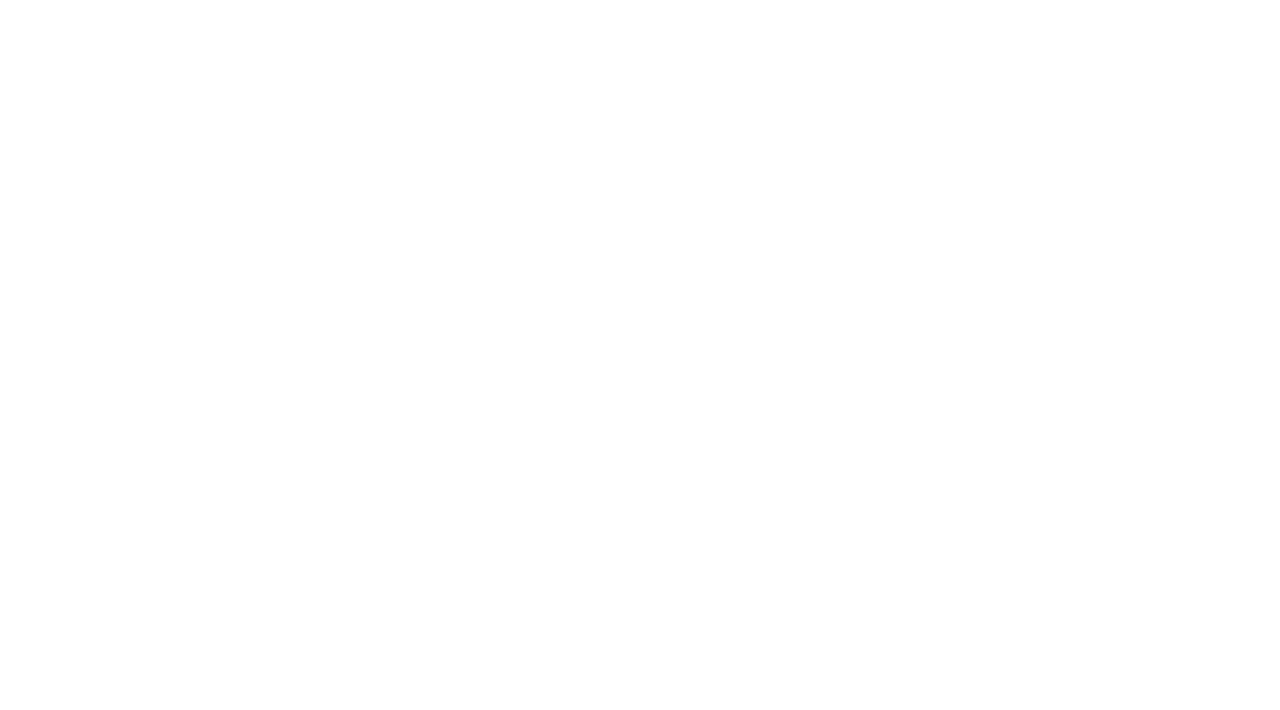
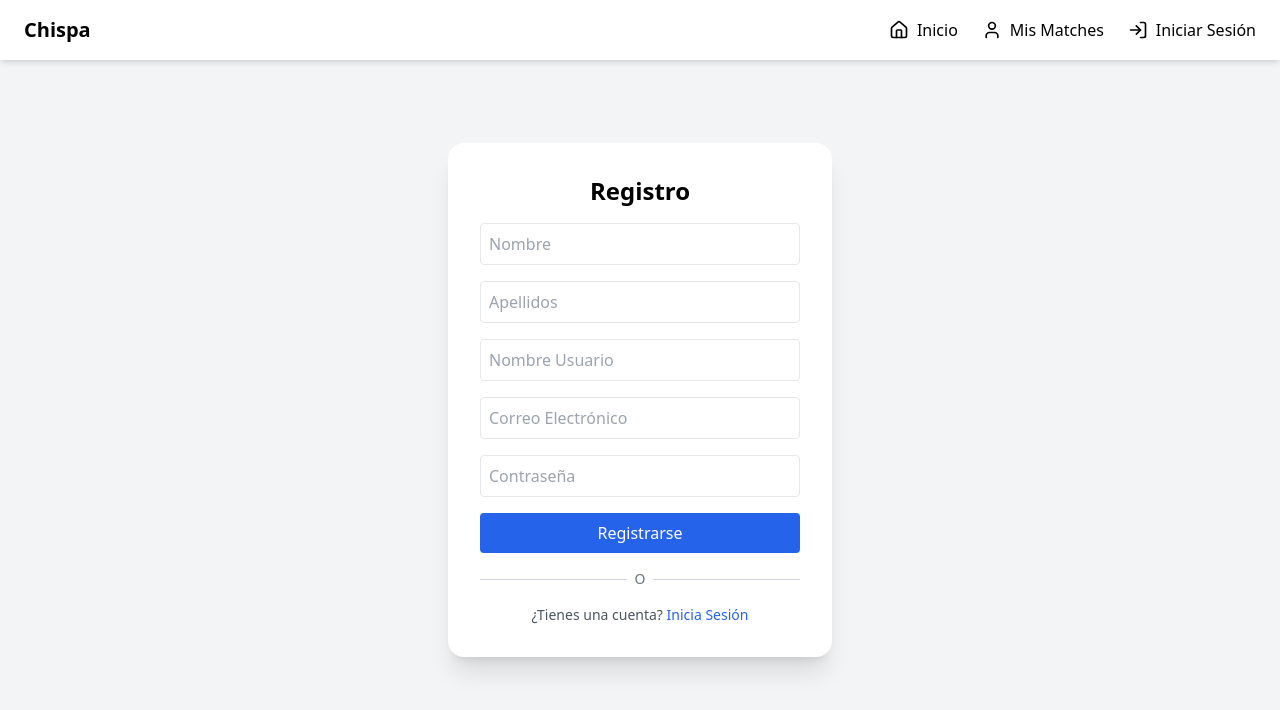
Before and after one commit to JaviDaw1/chispa-app1, a React (Vite) app: page /signup in a window 1280 px wide. Before the commit this address had no page. Shown: the top 710 px of the page. Built offline with nearby package versions, Linux system fonts and the light colour scheme; the HTML template or start-up script is replaced by a standard one.

Commit message:
[chs] signup and createprofile

```diff
--- a/public/css/output.css
+++ b/public/css/output.css
@@ -700,6 +700,10 @@ video {
   max-width: 28rem;
 }
 
+.max-w-xl {
+  max-width: 36rem;
+}
+
 .flex-1 {
   flex: 1 1 0%;
 }
@@ -933,6 +937,11 @@ video {
   padding-bottom: 1rem;
 }
 
+.py-8 {
+  padding-top: 2rem;
+  padding-bottom: 2rem;
+}
+
 .text-center {
   text-align: center;
 }
@@ -997,6 +1006,11 @@ video {
 .text-gray-500 {
   --tw-text-opacity: 1;
   color: rgb(107 114 128 / var(--tw-text-opacity, 1));
+}
+
+.text-gray-600 {
+  --tw-text-opacity: 1;
+  color: rgb(75 85 99 / var(--tw-text-opacity, 1));
 }
 
 .text-gray-700 {
@@ -1118,10 +1132,35 @@ video {
   color: rgb(37 99 235 / var(--tw-text-opacity, 1));
 }
 
+.hover\:underline:hover {
+  text-decoration-line: underline;
+}
+
 .hover\:shadow-lg:hover {
   --tw-shadow: 0 10px 15px -3px rgb(0 0 0 / 0.1), 0 4px 6px -4px rgb(0 0 0 / 0.1);
   --tw-shadow-colored: 0 10px 15px -3px var(--tw-shadow-color), 0 4px 6px -4px var(--tw-shadow-color);
   box-shadow: var(--tw-ring-offset-shadow, 0 0 #0000), var(--tw-ring-shadow, 0 0 #0000), var(--tw-shadow);
+}
+
+.focus\:border-blue-500:focus {
+  --tw-border-opacity: 1;
+  border-color: rgb(59 130 246 / var(--tw-border-opacity, 1));
+}
+
+.focus\:outline-none:focus {
+  outline: 2px solid transparent;
+  outline-offset: 2px;
+}
+
+.focus\:ring-1:focus {
+  --tw-ring-offset-shadow: var(--tw-ring-inset) 0 0 0 var(--tw-ring-offset-width) var(--tw-ring-offset-color);
+  --tw-ring-shadow: var(--tw-ring-inset) 0 0 0 calc(1px + var(--tw-ring-offset-width)) var(--tw-ring-color);
+  box-shadow: var(--tw-ring-offset-shadow), var(--tw-ring-shadow), var(--tw-shadow, 0 0 #0000);
+}
+
+.focus\:ring-blue-500:focus {
+  --tw-ring-opacity: 1;
+  --tw-ring-color: rgb(59 130 246 / var(--tw-ring-opacity, 1));
 }
 
 @media (min-width: 640px) {
--- a/src/App.jsx
+++ b/src/App.jsx
@@ -4,8 +4,10 @@ import { BrowserRouter as Router, Routes, Route } from 'react-router-dom';
 import Login from './pages/Login';
 import HomePage from './pages/HomePage';
 import Profile from './pages/Profile';
+import CreateProfile from './pages/CreateProfile';
 import Preference from './pages/Preference';
 import Match from './pages/Match';
+import SignUp from './pages/SignUp';
 
 export default function App() {
    return (
@@ -14,7 +16,9 @@ export default function App() {
             {/* Páginas generales */}
             <Route path="/" element={<HomePage />} />
             <Route path="/profile" element={<Profile />} />
+            <Route path="/create-profile" element={<CreateProfile />} />
             <Route path="/login" element={<Login />} />
+            <Route path="/signup" element={<SignUp />} />
             <Route path="/preference" element={<Preference/>} />
             <Route path="/match" element={<Match/>} />
          </Routes>
--- /dev/null
+++ b/src/pages/CreateProfile.jsx
@@ -0,0 +1,94 @@
+/* eslint-disable no-undef */
+import React, { useState } from 'react';
+import { useNavigate } from 'react-router-dom';
+import Header from '../components/Header';
+import ProfileService from '../services/ProfileService';
+import AuthService from '../services/AuthService';
+
+const profileService = new ProfileService();
+const authService = new AuthService();
+
+export default function CreateProfile() {
+  const navigate = useNavigate();
+  const user = authService.getUserInfo();
+
+  const [formData, setFormData] = useState({
+    name: '',
+    lastName: '',
+    gender: 'MALE',
+    birthDate: '',
+    location: '',
+    bio: '',
+    interests: '',
+    profilePhoto: '',
+    isOnline: true,
+    lastActive: new Date().toISOString(),
+    preferredRelationship: 'CASUAL',
+    user: {
+      id: user.id,
+    }
+  });
+
+  const handleSubmit = async (e) => {
+    e.preventDefault();
+
+    const formattedData = {
+      ...formData,
+      birthDate: new Date(formData.birthDate).toISOString().split('T')[0],
+      lastActive: new Date().toISOString(),
+      user: {
+        id: user.id,
+      }
+    };
+
+    try {
+      await profileService.create(formattedData);
+      navigate('/profile');
+    } catch (err) {
+      console.error('Error al crear el perfil:', err);
+      alert('No se pudo crear el perfil.');
+    }
+  };
+
+
+  return (
+    <div className="flex flex-col min-h-screen">
+      <Header />
+      <div className="flex flex-1 items-center justify-center py-8 bg-gray-100">
+        <form onSubmit={handleSubmit} className="bg-white p-8 rounded shadow-lg w-full max-w-xl space-y-4">
+          <h2 className="text-2xl font-bold mb-4">Crear Perfil</h2>
+          <input type="text" placeholder="Nombre" className="w-full border p-2 rounded" required
+            value={formData.name} onChange={(e) => setFormData({ ...formData, name: e.target.value })} />
+          <input type="text" placeholder="Apellidos" className="w-full border p-2 rounded" required
+            value={formData.lastName} onChange={(e) => setFormData({ ...formData, lastName: e.target.value })} />
+          <select className="w-full border p-2 rounded"
+            value={formData.gender} onChange={(e) => setFormData({ ...formData, gender: e.target.value })}>
+            <option value="male">Masculino</option>
+            <option value="female">Femenino</option>
+            <option value="other">Otro</option>
+          </select>
+          <input type="date" className="w-full border p-2 rounded" required
+            value={formData.birthDate} onChange={(e) => setFormData({ ...formData, birthDate: e.target.value })} />
+          <input type="text" placeholder="Ubicación" className="w-full border p-2 rounded"
+            value={formData.location} onChange={(e) => setFormData({ ...formData, location: e.target.value })} />
+          <textarea placeholder="Biografía" className="w-full border p-2 rounded"
+            value={formData.bio} onChange={(e) => setFormData({ ...formData, bio: e.target.value })} />
+          <input type="text" placeholder="Intereses" className="w-full border p-2 rounded"
+            value={formData.interests} onChange={(e) => setFormData({ ...formData, interests: e.target.value })} />
+          <input type="text" placeholder="URL de foto" className="w-full border p-2 rounded"
+            value={formData.profilePhoto} onChange={(e) => setFormData({ ...formData, profilePhoto: e.target.value })} />
+          <select className="w-full border p-2 rounded"
+            value={formData.preferredRelationship}
+            onChange={(e) => setFormData({ ...formData, preferredRelationship: e.target.value })}>
+            <option value="FRIENDSHIP">Amistad</option>
+            <option value="CASUAL">Casual</option>
+            <option value="SERIOUS">Seria</option>
+          </select>
+          <button onClick={handleSubmit} type="submit" className="bg-blue-600 text-white w-full p-2 rounded hover:bg-blue-700">
+            Crear Perfil
+          </button>
+        </form>
+      </div>
+    </div>
+  );
+}
--- a/src/pages/Profile.jsx
+++ b/src/pages/Profile.jsx
@@ -28,11 +28,13 @@ const Profile = () => {
         const { data } = await profileService.getByUserId(userInfo.id);
         setProfile(data);
       } catch (error) {
-        console.error("Error al obtener el perfil:", error);
+        if (error.response && error.response.status === 404) {
+          setProfile(null);
+        }
       }
-    };
-    fetchUserAndProfile();
-  }, [navigate]);
+      };
+      fetchUserAndProfile();
+    }, [navigate]);
 
   const handlePreferences = () => {
     navigate('/preference');
@@ -44,7 +46,8 @@ const Profile = () => {
   };
 
   if (!profile) {
-    return <div>Cargando perfil...</div>;
+    navigate('/create-profile');
+    return null;
   }
 
   return (
@@ -77,7 +80,7 @@ const Profile = () => {
               </div>
               <div className="mb-4">
                 <label className="block text-sm sm:text-lg font-medium text-gray-700">
-                   Fecha de Nacimiento: <span className="text-gray-900">{profile.birthDate}</span>
+                  Fecha de Nacimiento: <span className="text-gray-900">{profile.birthDate}</span>
                 </label>
               </div>
               <div className="mb-4">
--- /dev/null
+++ b/src/pages/SignUp.jsx
@@ -0,0 +1,87 @@
+// src/pages/Login.jsx
+import { useState } from 'react';
+import { useNavigate, Link } from 'react-router-dom';
+import Header from '../components/Header';
+import AuthService from '../services/AuthService';
+import Divider from '../components/Divider';
+
+export default function SignUp() {
+  const [firstname, setFirstname] = useState('');
+  const [lastname, setLastname] = useState('');
+  const [username, setUsername] = useState('');
+  const [email, setEmail] = useState('');
+  const [password, setPassword] = useState('');
+  const navigate = useNavigate();
+
+  const handleSignUp = async () => {
+    try {
+      const userData = {
+        firstname,
+        lastname,
+        username,
+        email,
+        password,
+        userRole: "USER"
+      };
+
+      await new AuthService().signup(userData);
+      navigate('/login');
+    } catch (err) {
+      alert(err.message || 'Error en el registro');
+    }
+  };
+
+  return (
+    <div>
+      <Header />
+      <div className="min-h-screen flex items-center justify-center bg-gray-100">
+        <div className="bg-white p-8 rounded-2xl shadow-xl w-96 space-y-4">
+          <h2 className="text-2xl font-bold text-center">Registro</h2>
+          <input
+            type="firstname"
+            placeholder="Nombre"
+            className="w-full border p-2 rounded transition-all duration-300 focus:ring-1 focus:ring-blue-500 focus:border-blue-500 focus:outline-none"
+            onChange={(e) => setFirstname(e.target.value)}
+          />
+          <input
+            type="lastname"
+            placeholder="Apellidos"
+            className="w-full border p-2 rounded transition-all duration-300 focus:ring-1 focus:ring-blue-500 focus:border-blue-500 focus:outline-none"
+            onChange={(e) => setLastname(e.target.value)}
+          />
+          <input
+            type="username"
+            placeholder="Nombre Usuario"
+            className="w-full border p-2 rounded transition-all duration-300 focus:ring-1 focus:ring-blue-500 focus:border-blue-500 focus:outline-none"
+            onChange={(e) => setUsername(e.target.value)}
+          />
+          <input
+            type="email"
+            placeholder="Correo Electrónico"
+            className="w-full border p-2 rounded transition-all duration-300 focus:ring-1 focus:ring-blue-500 focus:border-blue-500 focus:outline-none"
+            onChange={(e) => setEmail(e.target.value)}
+          />
+          <input
+            type="password"
+            placeholder="Contraseña"
+            className="w-full border p-2 rounded transition-all duration-300 focus:ring-1 focus:ring-blue-500 focus:border-blue-500 focus:outline-none"
+            onChange={(e) => setPassword(e.target.value)}
+          />
+          <button
+            className="bg-blue-600 text-white w-full p-2 rounded hover:bg-blue-700"
+            onClick={handleSignUp}
+          >
+            Registrarse
+          </button>
+          <Divider text="O" />
+          <p className="text-sm text-center text-gray-600">
+            ¿Tienes una cuenta?{' '}
+            <Link to="/login" className="text-blue-600 hover:underline transition-all duration-300">
+              Inicia Sesión
+            </Link>
+          </p>
+        </div>
+      </div>
+    </div>
+  );
+}
```
Also changed, not shown: src/pages/Login.jsx (+13 -5 lines).
